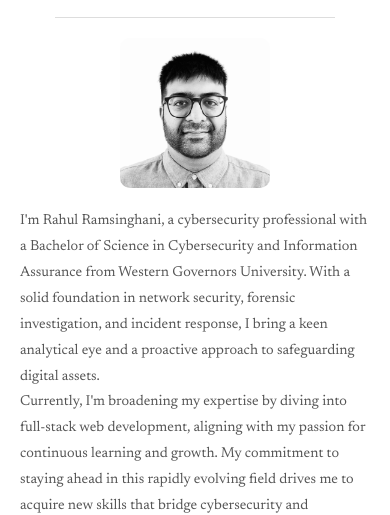
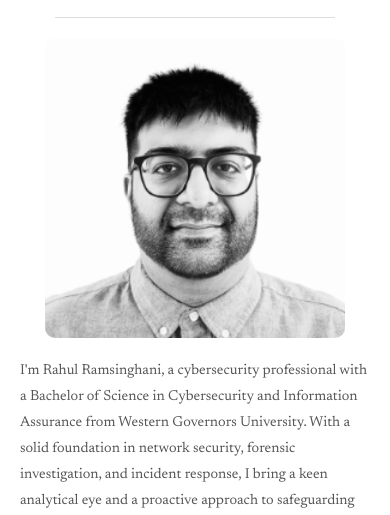
Before and after one commit to rahulramsinghani/online-resume, a plain HTML site: page index.html in a window 390 px wide. Shown: the part 337-852 px from the top of the page. Drawn offline with Linux system fonts and the light colour scheme.

Commit message:
Update style.css
changed media image size

```diff
--- a/resources/style.css
+++ b/resources/style.css
@@ -145,10 +145,6 @@ footer {
         font-size: 0.9rem;
     }
 
-    #about-me-container img {
-        width: 150px;
-    }
-
     #about-me-container p {
         font-size: 0.9rem;
     }
```
